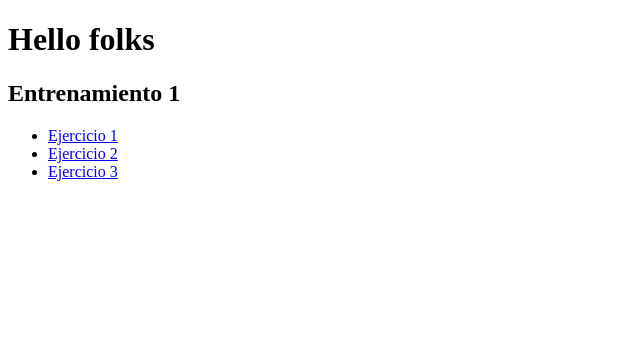
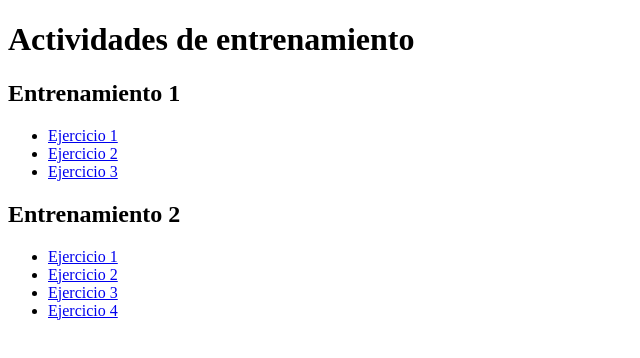
Before and after one commit to FacundoAguilar-cloud/repo-actividad, a plain HTML site: page index.html in a window 1280 px wide. Shown: the whole page, without its empty margins (0-640 px from the left). Drawn offline with Linux system fonts and the light colour scheme.

Commit message:
correción en el html, enlaces agregados para la actividad

```diff
--- a/index.html
+++ b/index.html
@@ -3,11 +3,15 @@
 <head>
     <meta charset="UTF-8">
     <meta name="viewport" content="width=device-width, initial-scale=1.0">
-    <title>Document</title>
+    <title>Actividades de entrenamiento</title>
 </head>
 <body>
-    <h1>Hello folks</h1>
+    <header>
+        <h1>Actividades de entrenamiento</h1>
+    </header>
 
+    <main>
+        <nav>
             <section>
                 <h2>Entrenamiento 1</h2>
                 <ul>
@@ -16,5 +20,17 @@
                     <li><a href="Entrenamiento_01/Ejercicio_03/index.html">Ejercicio 3</a></li>
                 </ul>
             </section>
+
+            <section>
+                <h2>Entrenamiento 2</h2>
+                <ul>
+                    <li><a href="entrenamiento_02/ejercicio_01/index.html">Ejercicio 1</a></li>
+                    <li><a href="entrenamiento_02/ejercicio_02/index.html">Ejercicio 2</a></li>
+                    <li><a href="entrenamiento_02/ejercicio_03/index.html">Ejercicio 3</a></li>
+                    <li><a href="entrenamiento_02/ejercicio_04/index.html">Ejercicio 4</a></li>
+                </ul>
+            </section>
+        </nav>
+    </main>
 </body>
 </html>
```
Lines whose indentation alone changed are shown as unchanged.
